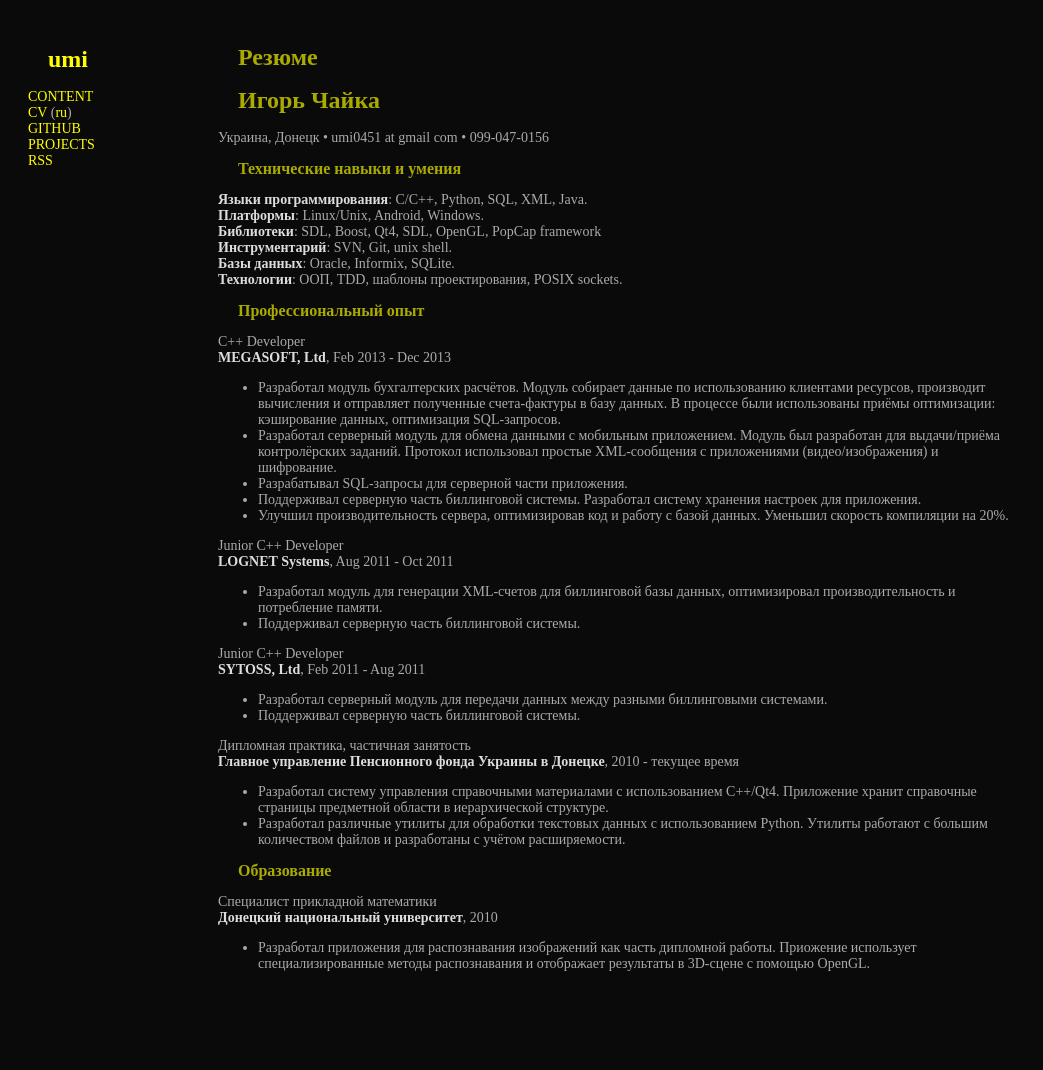
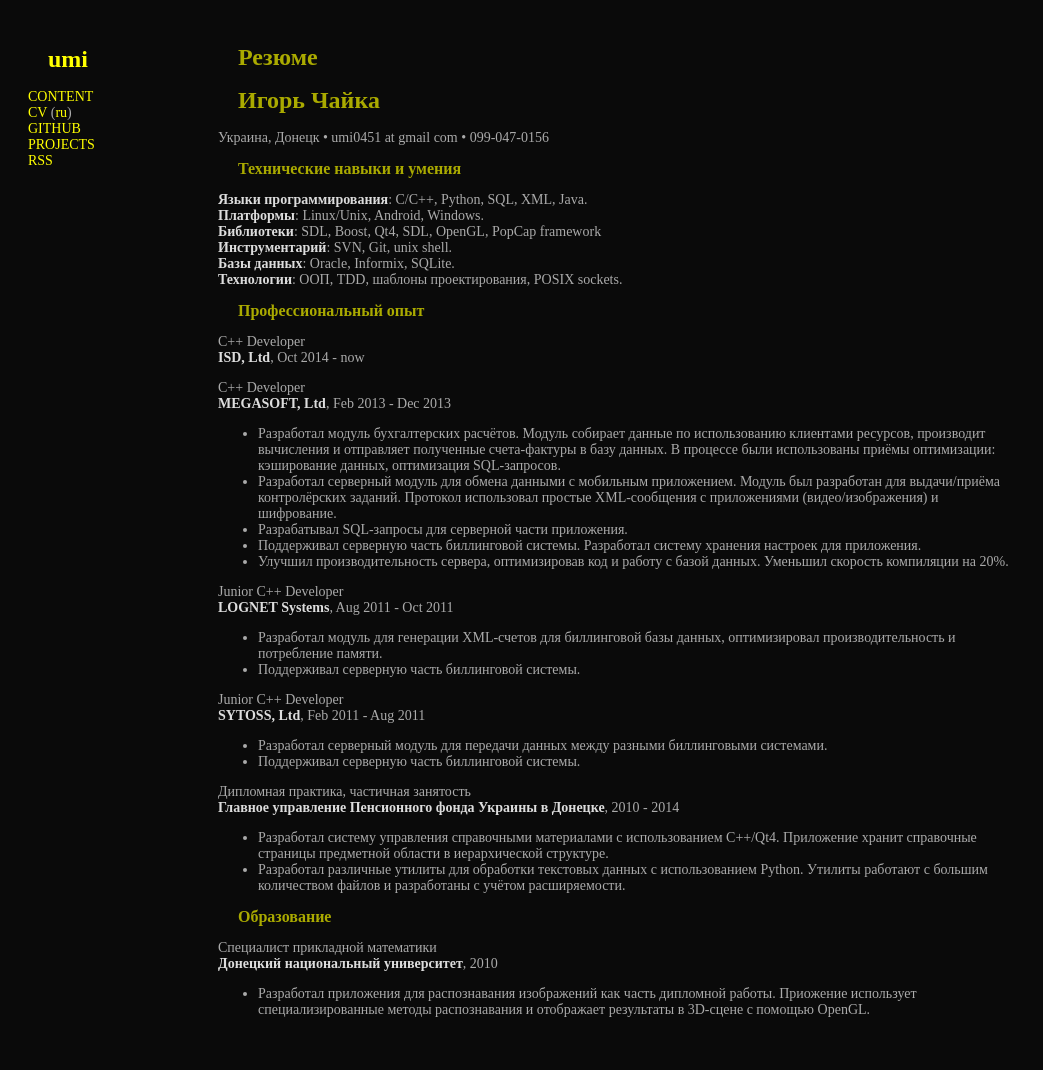
Before and after one commit to clckwrkbdgr/clckwrkbdgr.github.io, a Jekyll site: the page built from _posts/2014-10-12-cv-russian.md, in a window 1280 px wide. Shown: the whole page, without its empty margins (0-1043 px from the left). Built offline with Jekyll 4.4.1, drawn with Linux system fonts in a browser that asks for light colours; Markdown is read by kramdown in place of the engine named in the settings; before the commit the page ends 1024 px from its top, so only the background shows below that.

Commit message:
Fixed CV chronology. Added current job.

```diff
--- a/_posts/2014-10-12-cv-russian.md
+++ b/_posts/2014-10-12-cv-russian.md
@@ -18,6 +18,9 @@ title: Резюме
 **Технологии**: ООП, TDD, шаблоны проектирования, POSIX sockets.
 
 ## Профессиональный опыт
+
+C++ Developer
+**ISD, Ltd**, Oct 2014 - now
 
 C++ Developer
 **MEGASOFT, Ltd**, Feb 2013 - Dec 2013
@@ -41,7 +44,7 @@ Junior C++ Developer
 * Поддерживал серверную часть биллинговой системы.
 
 Дипломная практика, частичная занятость
-**Главное управление Пенсионного фонда Украины в Донецке**, 2010 - текущее время
+**Главное управление Пенсионного фонда Украины в Донецке**, 2010 - 2014
 
 * Разработал систему управления справочными материалами с использованием C++/Qt4. Приложение хранит справочные страницы предметной области в иерархической структуре.
 * Разработал различные утилиты для обработки текстовых данных с использованием Python. Утилиты работают с большим количеством файлов и разработаны с учётом расширяемости.
```
Also changed, not shown: _posts/2014-02-03-cv.md (+4 -1 lines).
